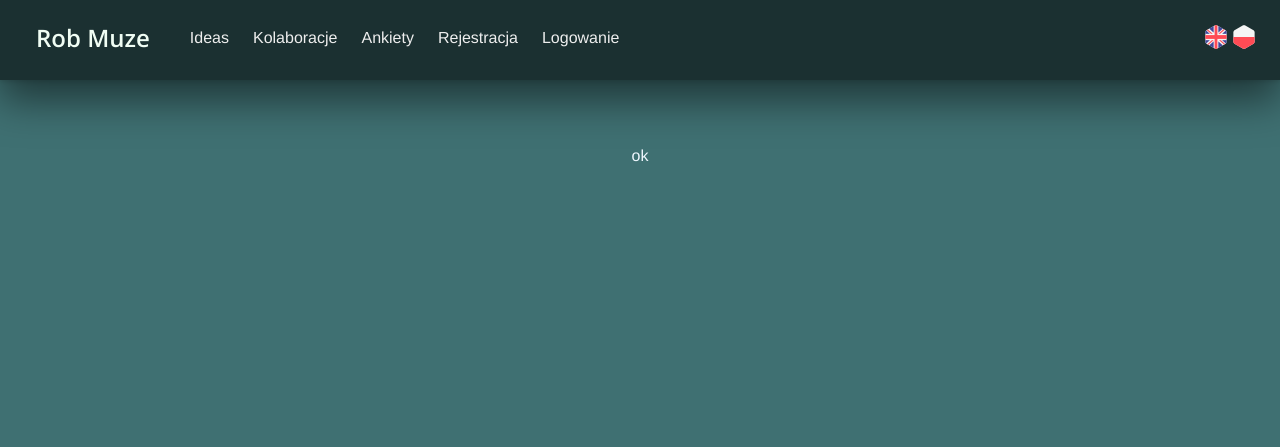
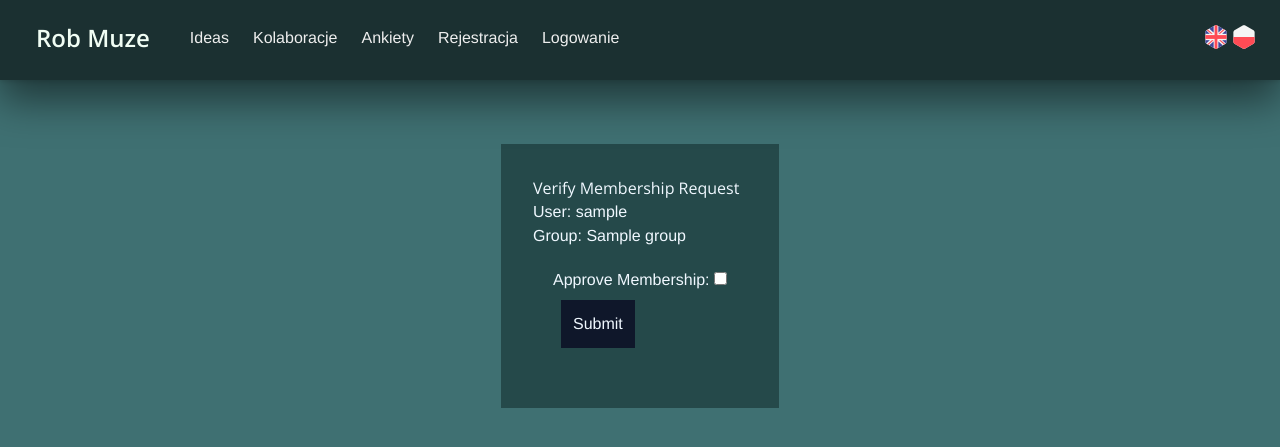
Before and after one commit to wujekd/rob-muze, a Django app: page /groups/verify/1 in a window 1280 px wide. Shown: the top 447 px of the page. Run offline with Django 4.2, Linux system fonts and the light colour scheme; tables that the repository leaves empty hold one stand-in row (values such as "Sample post").

Commit message:
approve group membership

```diff
--- /dev/null
+++ b/groups/forms.py
@@ -0,0 +1,4 @@
+from django import forms
+
+class VerifyMemberForm(forms.Form):
+    approve = forms.BooleanField(required=True, label='Approve Membership')
--- a/groups/templates/groups/group.html
+++ b/groups/templates/groups/group.html
@@ -46,7 +46,7 @@ Groups
         <p>Membership Requests: {{ request_count }}</p>
 
         {% for request in requests %}
-            <a href"{% url "groups:verify_member" pk=request.id %}"><button class="p-2 bg-slate-800">Verify: {{ request.user.username }}</button></a>
+            <a href="{% url "groups:verify_member" pk=request.id %}"><button class="p-2 bg-slate-800">Verify: {{ request.user.username }}</button></a>
         {% endfor %}
     </div>
 
--- a/groups/templates/groups/verify.html
+++ b/groups/templates/groups/verify.html
@@ -6,8 +6,17 @@ Groups
 
 {% block content %}
 
-<div class="pt-20">
-    ok
+
+<div class="mt-20 bg-primary1-800 p-8">
+<h2>Verify Membership Request</h2>
+  <p>User: {{ membership_request.user.username }}</p>
+  <p>Group: {{ membership_request.group.name }}</p>
+
+  <form method="post" class="m-5">
+    {% csrf_token %}
+    {{ form.as_p }}
+    <button class="p-3 m-2 bg-slate-900" type="submit">Submit</button>
+  </form>
 </div>
 
 {% endblock %}
--- a/groups/views.py
+++ b/groups/views.py
@@ -1,6 +1,7 @@
-from django.shortcuts import render, get_object_or_404
-from .models import Group, MembershipRequest
+from django.shortcuts import render, get_object_or_404, redirect
+from .models import Group, MembershipRequest, GroupMembership
 from collabs.models import Collab
+from .forms import VerifyMemberForm
 # Create your views here.
 def groups(request):
     groups = Group.objects.all()
@@ -15,7 +16,6 @@ def group(request, pk):
     members = group.members.all()
     collabs = Collab.objects.filter(group=group)
 
-
     membership_requests = MembershipRequest.objects.filter(group=group)
     request_count = len(membership_requests)
 
@@ -26,9 +26,29 @@ def group(request, pk):
     return render(request, 'groups/group.html', context)
 
 
+
+
 def verify_member(request, pk):
+    membership_request = MembershipRequest.objects.get(pk=pk)
+    member = request.user
 
-    return render(request, "groups/verify.html")
+    if request.method == "POST":
+        form = VerifyMemberForm(request.POST)
+        if form.is_valid():
+            approve = form.cleaned_data['approve']
+            if approve:
+                GroupMembership.objects.create(
+                    user=membership_request.user,
+                    group=membership_request.group,
+                    role='user'  # or whatever role you want to assign
+                )
+            # Delete the membership request after processing
+            membership_request.delete()
+            return redirect('groups:group', pk=membership_request.group.pk)
+    else:
+        form = VerifyMemberForm()
+
+    return render(request, 'groups/verify.html', {'form': form, 'membership_request': membership_request})
 
 
 
--- a/static/css/tw-output.css
+++ b/static/css/tw-output.css
@@ -1722,6 +1722,11 @@ h1,h2,h3,h4,h5,h6 {
   background-color: rgb(107 114 128 / var(--tw-bg-opacity));
 }
 
+.bg-slate-900{
+  --tw-bg-opacity: 1;
+  background-color: rgb(15 23 42 / var(--tw-bg-opacity));
+}
+
 .bg-opacity-50{
   --tw-bg-opacity: 0.5;
 }
```
